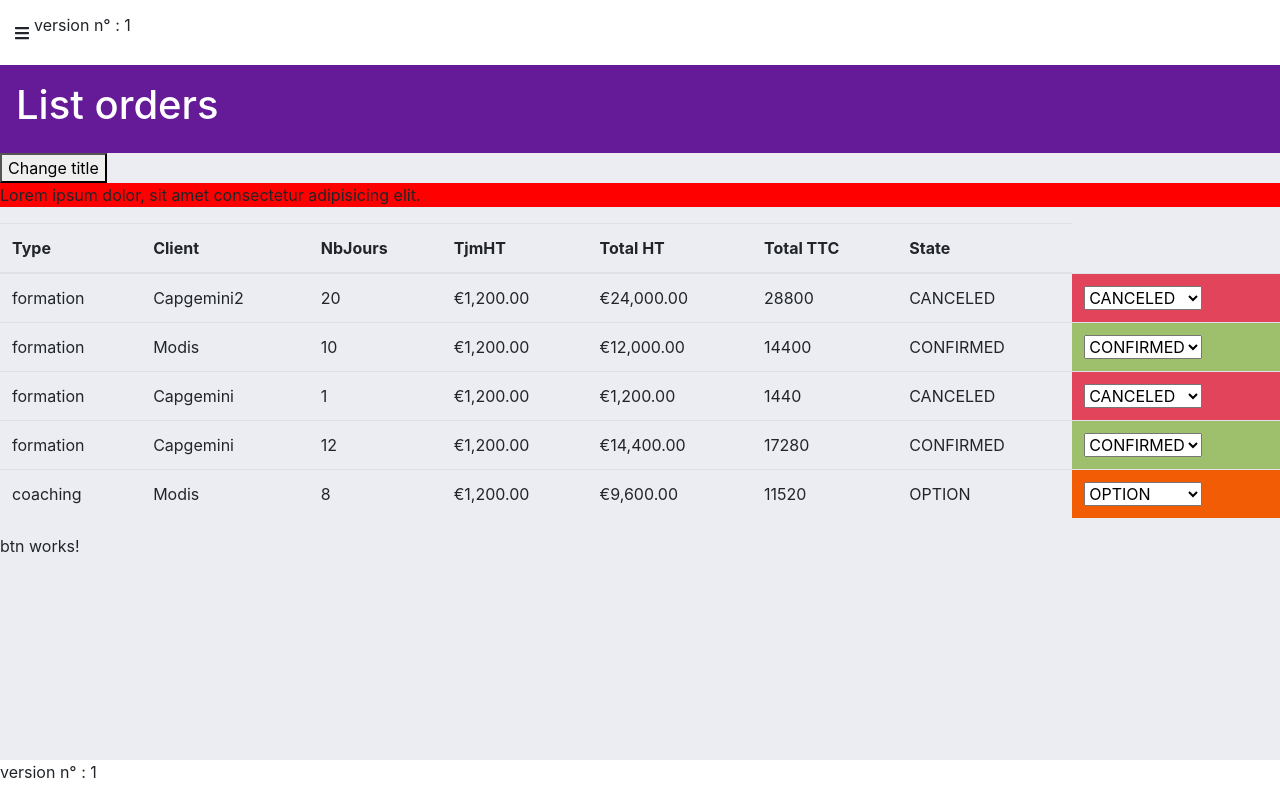
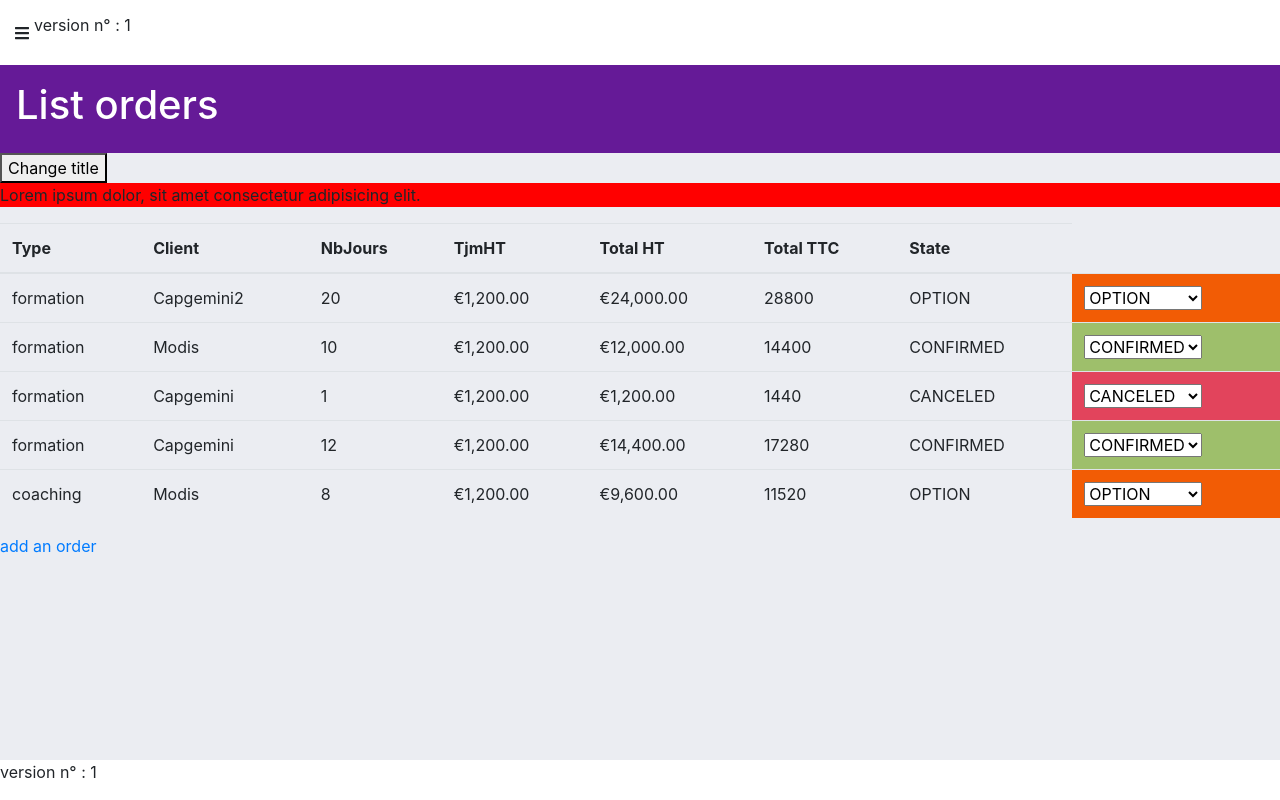
Before and after one commit to dnyuhm/crm-angular-6-sept-2O21, an Angular app: page /orders in a window 1280 px wide. Built offline with nearby package versions, Linux system fonts and the light colour scheme; data requests are answered from the project's data file.

Commit message:
Commit 30 : Btn component ready to (re)use

```diff
--- a/api/db.json
+++ b/api/db.json
@@ -4,7 +4,7 @@
       "tjmHt": 1200,
       "nbJours": 20,
       "tva": 20,
-      "state": "CANCELED",
+      "state": "OPTION",
       "typePresta": "formation",
       "client": "Capgemini2",
       "comment": "Merci Cap pour les 24k",
--- a/src/app/orders/pages/page-list-orders/page-list-orders.component.html
+++ b/src/app/orders/pages/page-list-orders/page-list-orders.component.html
@@ -20,5 +20,5 @@
 
     </tr>
   </app-table-light>
-  <app-btn></app-btn>
+  <app-btn label="add an order" route='add'> </app-btn>
 </app-template-full-width>
--- a/src/app/shared/components/btn/btn.component.html
+++ b/src/app/shared/components/btn/btn.component.html
@@ -1 +1 @@
-<p>btn works!</p>
+<a [routerLink]="route">{{ label }}</a>
```
Also changed, not shown: src/app/shared/components/btn/btn.component.ts (+6 -6 lines), src/app/shared/shared.module.ts (+9 -6 lines).
